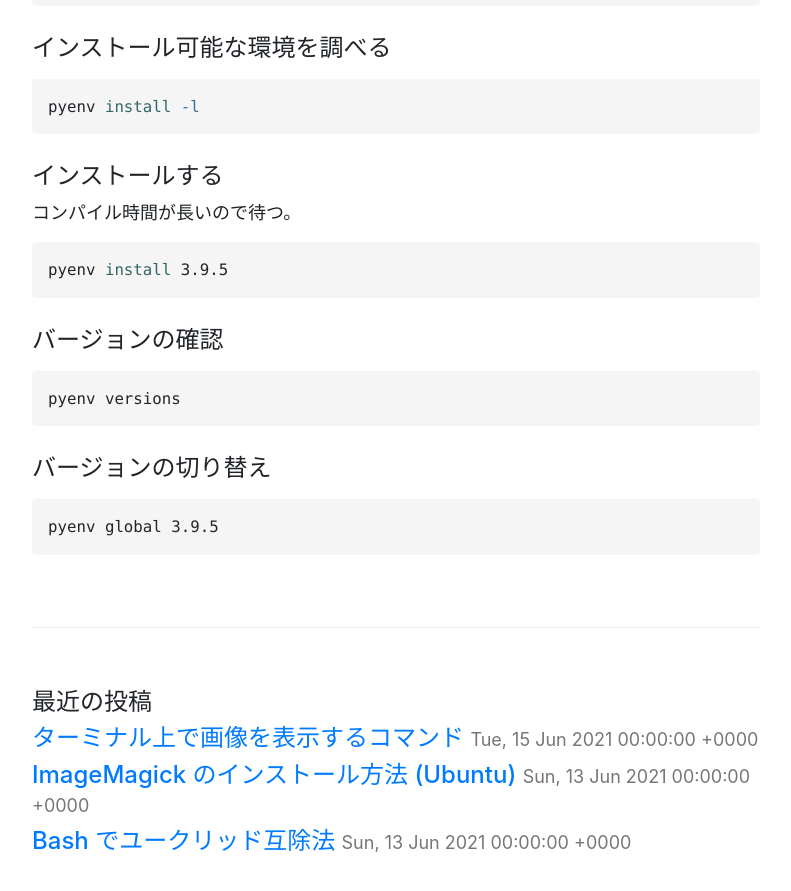
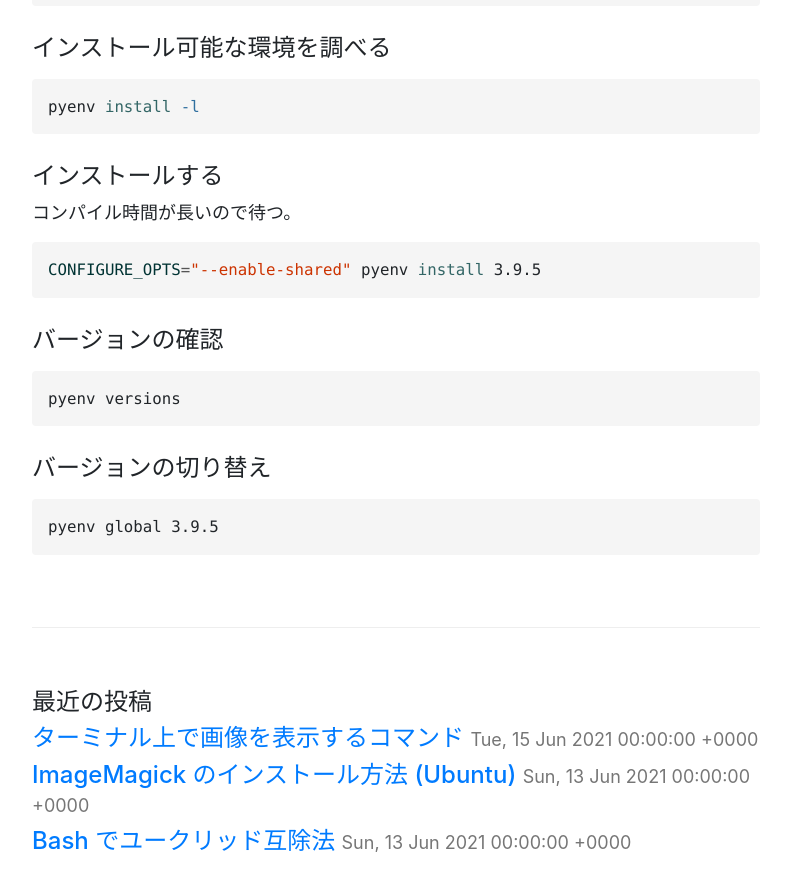
Before and after one commit to Himeyama/Himeyama.github.io, a Jekyll site: the page built from _posts/2021/2021-06-10-pyenv.md, in a window 1280 px wide and 900 px high, scrolled down 1655 px. Shown: the top 891 px of the window, without its empty margins (244-1035 px from the left). Built offline with Jekyll 4.4.1, drawn with Linux system fonts in a browser that asks for light colours.

Commit message:
pycall できるように

````diff
--- a/_posts/2021/2021-06-10-pyenv.md
+++ b/_posts/2021/2021-06-10-pyenv.md
@@ -68,7 +68,7 @@ pyenv install -l
 コンパイル時間が長いので待つ。
 
 ```sh
-pyenv install 3.9.5
+CONFIGURE_OPTS="--enable-shared" pyenv install 3.9.5
 ```
 
 ## バージョンの確認
````
